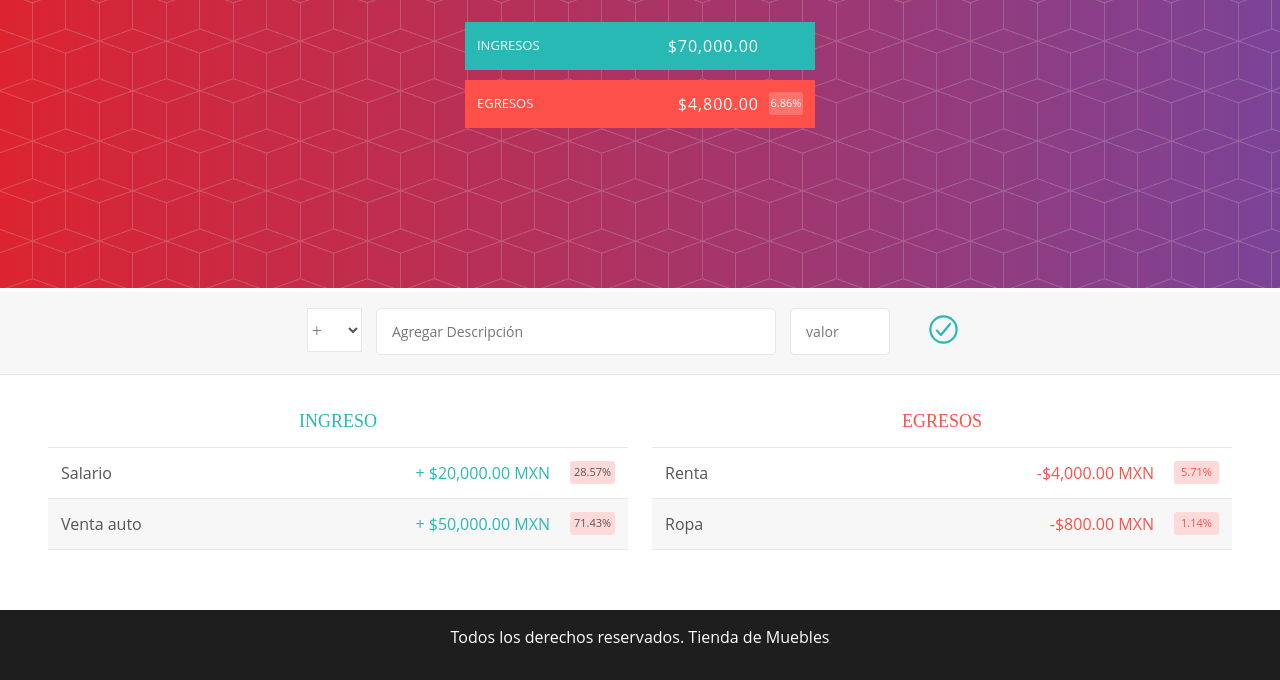
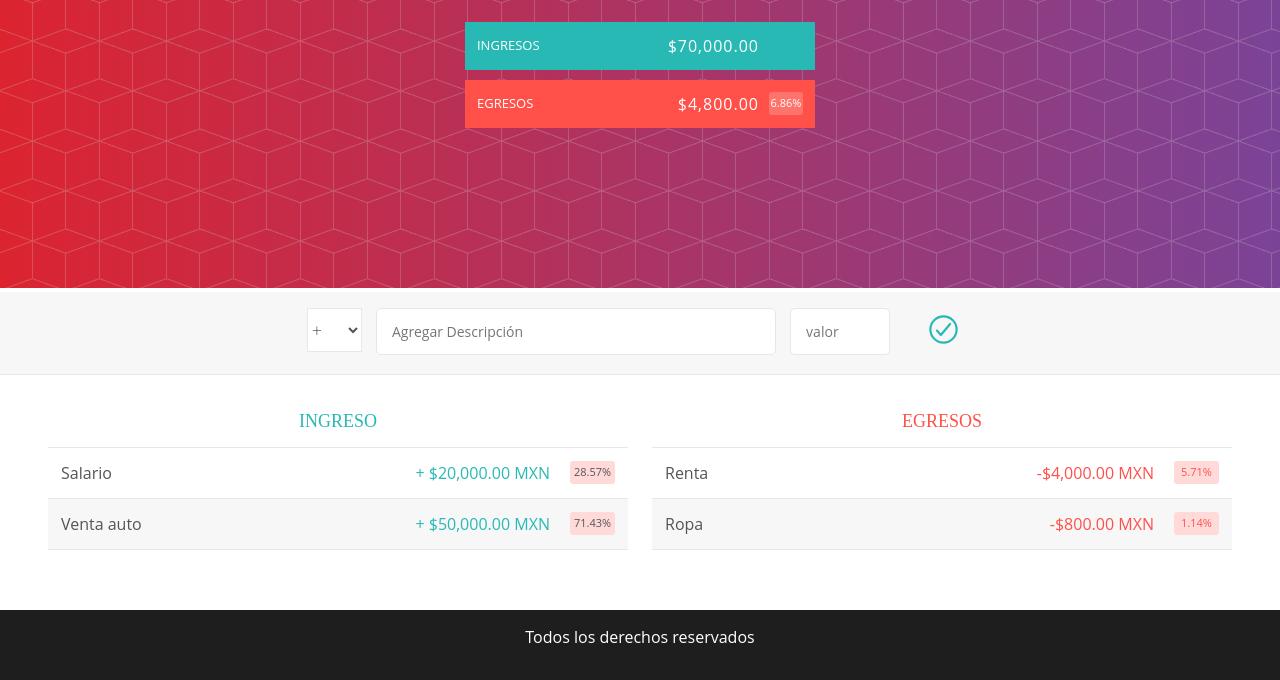
Before and after one commit to jmvarguez-web/JavascriptProyectoFinal, a website: page index.html in a window 1280 px wide. Shown: the part 322-1002 px from the top of the page. Drawn offline with nearby package versions, Linux system fonts and the light colour scheme; some packages are replaced by stand-ins of ours; a script that the page names is missing.

Commit message:
index modificado

```diff
--- a/index.html
+++ b/index.html
@@ -6,7 +6,7 @@
     <meta http-equiv="X-UA-Compatible" content="IE=edge" />
     <meta name="viewport" content="width=device-width, initial-scale=1.0" />
 
-    <title>Ecommerce - Inicio</title>
+    <title>Proyecto final -Javascript</title>
     <link href="https://cdn.jsdelivr.net/npm/bootstrap@5.3.0/dist/css/bootstrap.min.css" rel="stylesheet"
         integrity="sha384-9ndCyUaIbzAi2FUVXJi0CjmCapSmO7SnpJef0486qhLnuZ2cdeRhO02iuK6FUUVM" crossorigin="anonymous">
     <link rel="preconnect" href="https://fonts.googleapis.com">
@@ -194,7 +194,7 @@
     <footer class="text-center text-white">
 
         <section id="disclaimer">
-            <p>Todos los derechos reservados. Tienda de Muebles</p>
+            <p>Todos los derechos reservados</p>
         </section>
 
     </footer>
```
